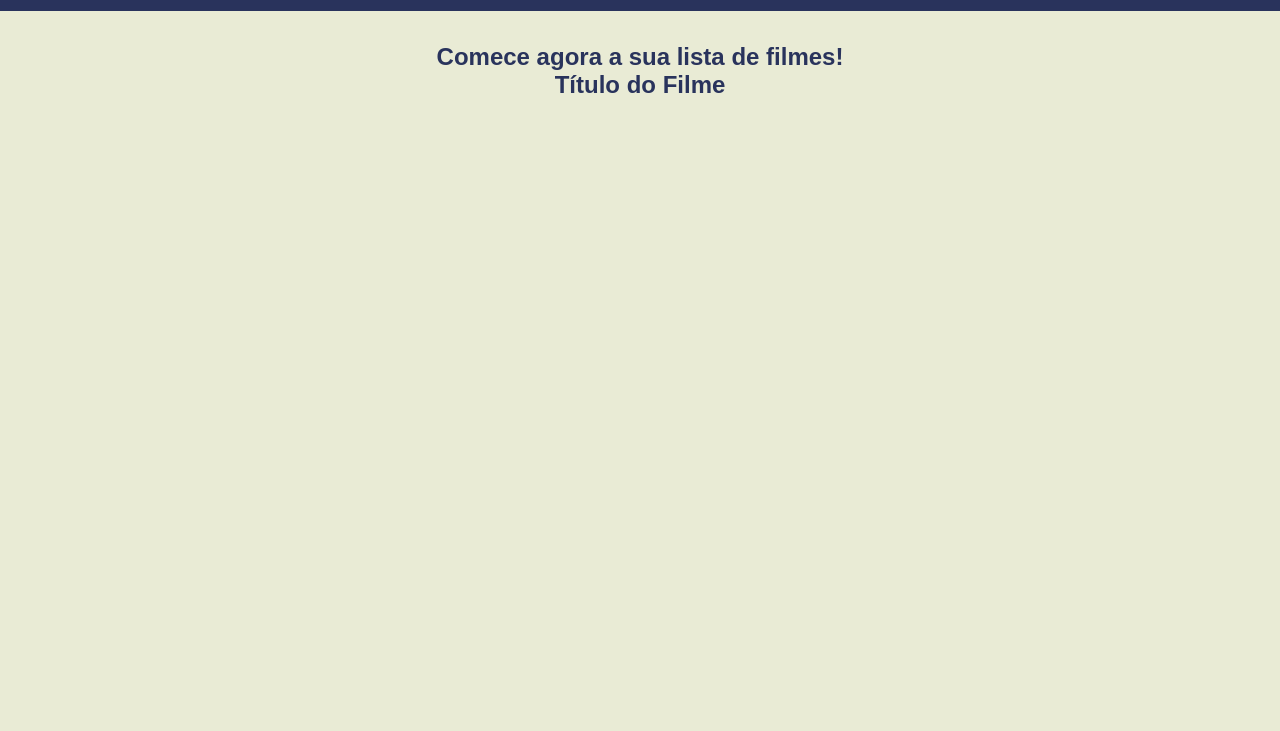
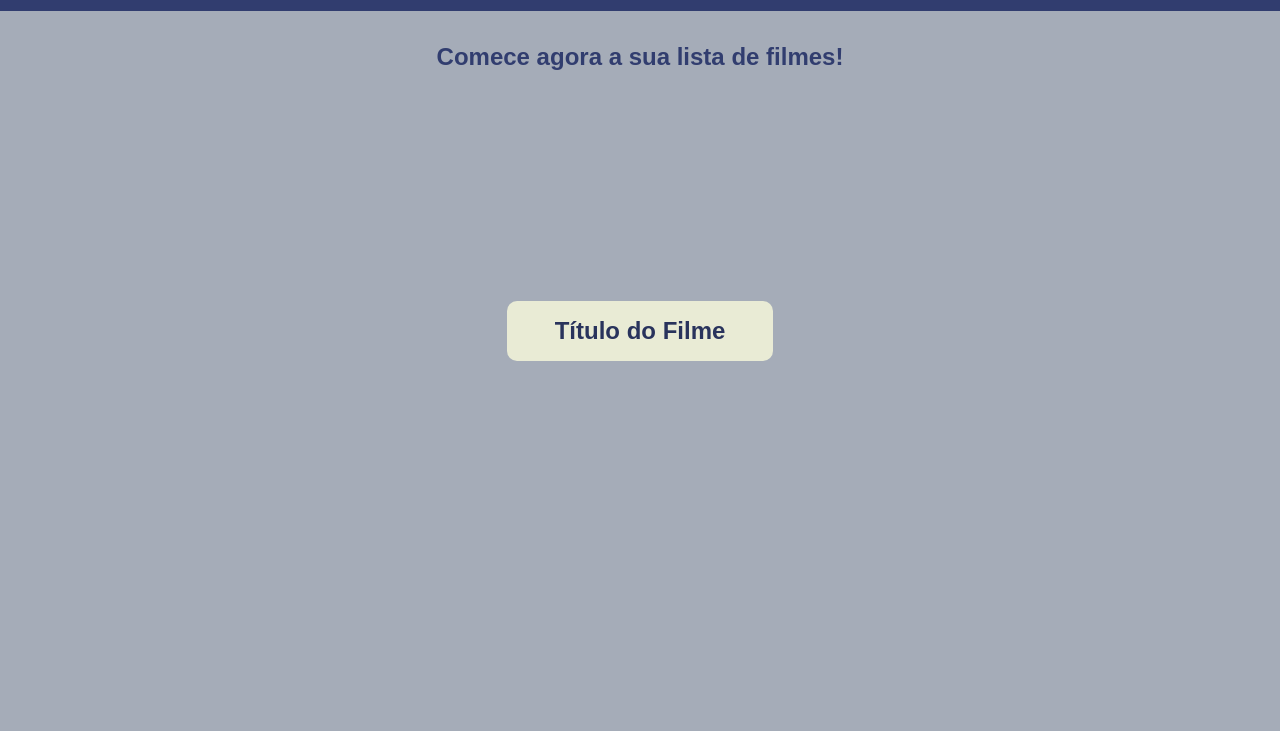
Before and after one commit to gsoaresdz/mymovies, a plain HTML site: page index.html in a window 1280 px wide. Shown: the part 69-800 px from the top of the page. Drawn offline with nearby package versions, Linux system fonts and the light colour scheme.

Commit message:
Estilizando o Modal

```diff
--- a/index.html
+++ b/index.html
@@ -7,6 +7,7 @@
   <title>Mymovies</title>
   <link rel="stylesheet" href="./style.css">
   <link rel="stylesheet" href="https://cdn.jsdelivr.net/npm/bootstrap-icons@1.11.3/font/bootstrap-icons.min.css">
+  <link rel="stylesheet" href="./modal.css">
 </head>
 
 <body>
@@ -29,10 +30,8 @@
     <h2>Comece agora a sua lista de filmes!</h2>
     <section id="movie-list"></section>
     <article id="modal-overlay">
-      <section class="modal-backgroung">
-
-      </section>
-      <section class="modal-container">
+      <section id="modal-background"></section>
+      <section id="modal-container">
         <h2>Título do Filme</h2>
       </section>
     </article>
--- /dev/null
+++ b/modal.css
@@ -0,0 +1,34 @@
+:root {
+  --primary-color: #29335c;
+  --light-primary: #3f4f8d;
+  --lightest-color: #e9ebd5;
+  --secondary-color: #774936;
+  --light-secondary: #c08972;
+}
+
+#modal-overlay {
+  display: flex;
+  position: fixed;
+  top: 0;
+  left: 0;
+  width: 100vw;
+  height: 100dvh;
+  justify-content: center;
+  align-items: center;
+}
+
+#modal-background {
+  background-color: var(--light-primary);
+  width: 100%;
+  height: 100%;
+  position: absolute;
+  z-index: 0;
+  opacity: 0.4;
+}
+
+#modal-container {
+  z-index: 1;
+  background-color: var(--lightest-color);
+  padding: 1rem 3rem;
+  border-radius: 10px;
+}
```
